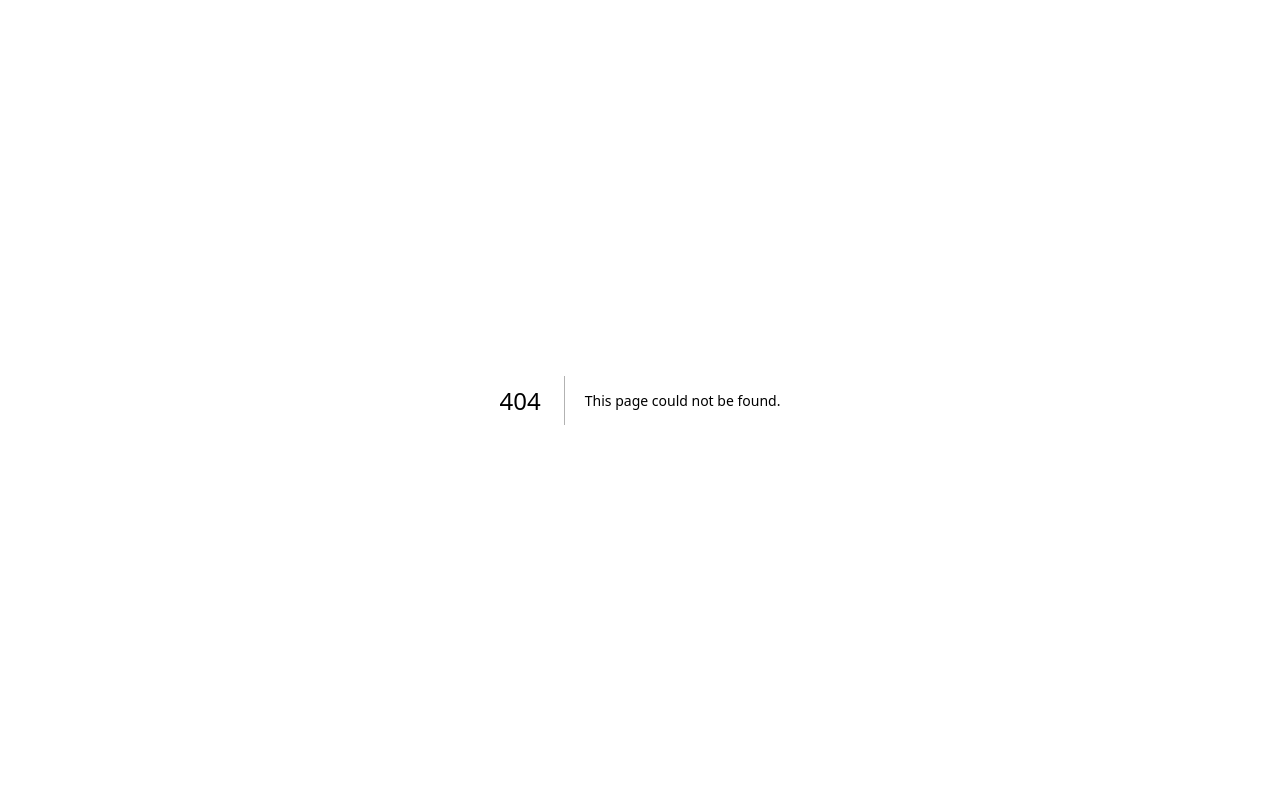
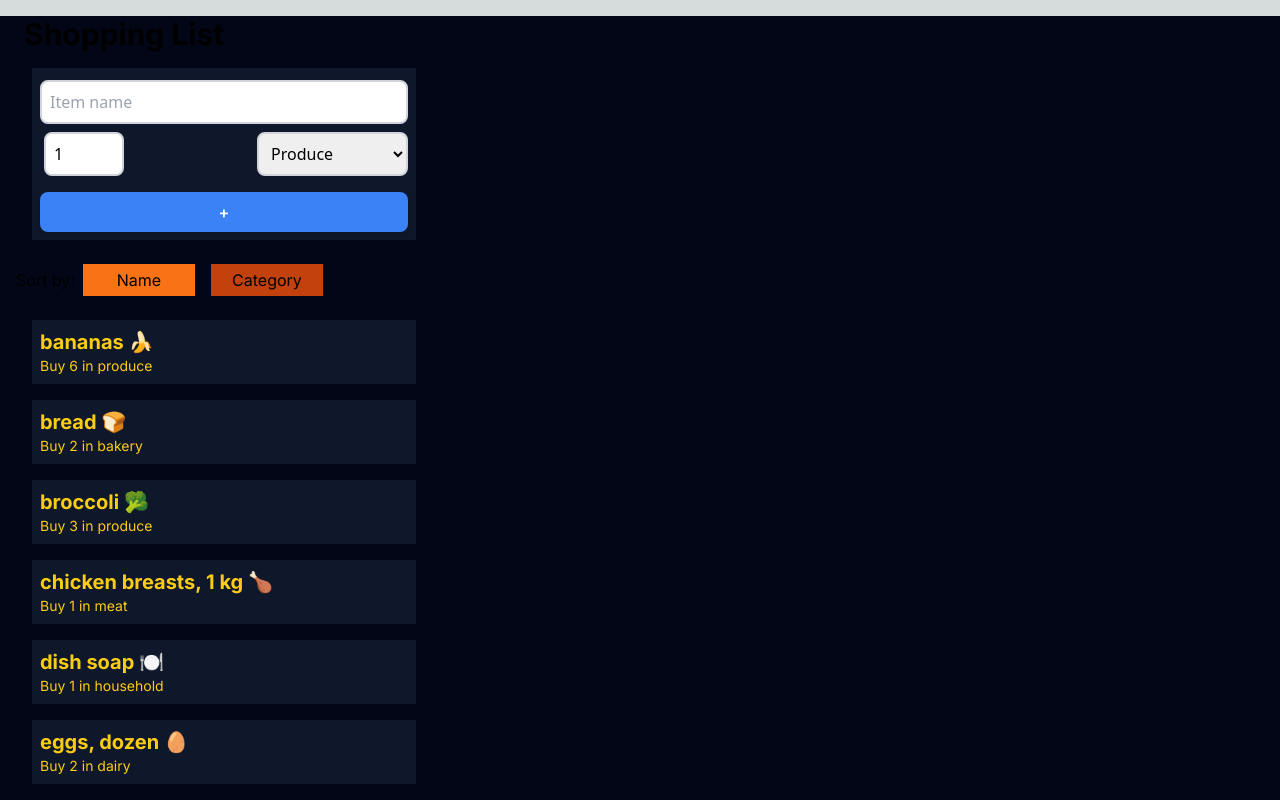
Before and after one commit to sunggeorge/cprg306-assignments, a Next.js app: page /week-6 in a window 1280 px wide. Before the commit this address had no page. Shown: the top 800 px of the page. Built offline with nearby package versions, Linux system fonts and the light colour scheme.

Commit message:
week-6 submission

```diff
--- a/app/page.js
+++ b/app/page.js
@@ -10,6 +10,7 @@ export default function Home() {
         <h2><Link className="weekLinkClass" href="./week-3/">Week 3 Assignment</Link></h2>
         <h2><Link className="weekLinkClass" href="./week-4/">Week 4 Assignment</Link></h2>
         <h2><Link className="weekLinkClass" href="./week-5/">Week 5 Assignment</Link></h2>
+        <h2><Link className="weekLinkClass" href="./week-6/">Week 6 Assignment</Link></h2>
       </main>
     );
   }
--- /dev/null
+++ b/app/week-6/item-list.js
@@ -0,0 +1,51 @@
+"use client";
+import Item from "./item.js";
+import { useState } from "react";
+
+export default function ItemList({items}) {
+
+  const [sortBy, setSortBy] = useState("name");
+
+    const products = [...items].sort((a, b) => {
+      if (sortBy === 'name') {
+        return (a.name.localeCompare(b.name) || a.category.localeCompare(b.category));
+      } else if (sortBy === 'category') {
+        return (a.category.localeCompare(b.category) || a.name.localeCompare(b.name));
+      }
+
+      return 0;
+    });
+
+  const clickEvent = (e) => {
+
+    setSortBy(e.target.name)
+
+  }
+
+  return (
+    <div>
+    <label htmlFor="sort">Sort by:</label>
+    <button name="name"
+      className= {sortBy == 'name' ? 'week-5-active' : 'week-5-inactive'}
+      onClick={clickEvent}>Name</button>
+    <button name="category"
+      className= {sortBy == 'category' ? 'week-5-active' : 'week-5-inactive'}
+      onClick={clickEvent}>Category</button>
+
+      <ul>
+
+        {products.map((item) => (
+          <Item
+            key={item.id} // No warning challenge
+            id={item.id}
+            name={item.name}
+            quantity={item.quantity}
+            category={item.category}
+          />
+        ))}
+
+      </ul>
+    </div>
+
+  );
+}
--- /dev/null
+++ b/app/week-6/item.js
@@ -0,0 +1,11 @@
+import Link from "next/link";
+
+
+export default function Item({id, name, quantity, category}){
+    return(
+        <li key={id} className="p-2 m-4 bg-slate-900 text-yellow-400 max-w-sm">
+            <p className="text-xl font-bold">{name}</p>
+            <p className="text-sm">Buy {quantity} in {category}</p>
+        </li>
+    );
+}
--- /dev/null
+++ b/app/week-6/items.json
@@ -0,0 +1,74 @@
+[
+    {
+      "id": "1h2GJKH12gkHG31h1H",
+      "name": "milk, 4 L 🥛",
+      "quantity": 1,
+      "category": "dairy"
+    },
+    {
+      "id": "2KJH3k2j3H1k2J3K1H",
+      "name": "bread 🍞",
+      "quantity": 2,
+      "category": "bakery"
+    },
+    {
+      "id": "3h2KJH3k2j3H1k2J3",
+      "name": "eggs, dozen 🥚",
+      "quantity": 2,
+      "category": "dairy"
+    },
+    {
+      "id": "4k2J3K1H2GJKH12gk",
+      "name": "bananas 🍌",
+      "quantity": 6,
+      "category": "produce"
+    },
+    {
+      "id": "5H1h1H2KJH3k2j3H",
+      "name": "broccoli 🥦",
+      "quantity": 3,
+      "category": "produce"
+    },
+    {
+      "id": "6H1k2J3K1H2GJKH1",
+      "name": "chicken breasts, 1 kg 🍗",
+      "quantity": 1,
+      "category": "meat"
+    },
+    {
+      "id": "7gkHG31h1H2KJH3k",
+      "name": "pasta sauce 🍝",
+      "quantity": 3,
+      "category": "canned goods"
+    },
+    {
+      "id": "8j3H1k2J3K1H2GJK",
+      "name": "spaghetti, 454 g 🍝",
+      "quantity": 2,
+      "category": "dry goods"
+    },
+    {
+      "id": "9H12gkHG31h1H2KJ",
+      "name": "toilet paper, 12 pack 🧻",
+      "quantity": 1,
+      "category": "household"
+    },
+    {
+      "id": "10H3k2j3H1k2J3K1",
+      "name": "paper towels, 6 pack",
+      "quantity": 1,
+      "category": "household"
+    },
+    {
+      "id": "11k2J3K1H2GJKH12",
+      "name": "dish soap 🍽️",
+      "quantity": 1,
+      "category": "household"
+    },
+    {
+      "id": "12GJKH12gkHG31h1",
+      "name": "hand soap 🧼",
+      "quantity": 4,
+      "category": "household"
+    }
+  ]
--- /dev/null
+++ b/app/week-6/new-item.js
@@ -0,0 +1,76 @@
+"use client";
+
+import { useState } from "react";
+
+export default function NewItem({addItem}) {
+
+    const [name, setName] = useState("");
+    const [quantity, setQuantity] = useState(1);
+    const [category, setCategory] = useState("produce");
+
+    function generateRandom18CharId() {
+        const characters = 'ABCDEFGHIJKLMNOPQRSTUVWXYZabcdefghijklmnopqrstuvwxyz0123456789';
+        let result = '';
+        for (let i = 0; i < 18; i++) {
+            // Select a random character from the characters string
+            const randomIndex = Math.floor(Math.random() * characters.length);
+            result += characters[randomIndex];
+        }
+        return result;
+    }
+
+    const submitFun = (e) => {
+        e.preventDefault();
+        addItem({id:generateRandom18CharId(), name, quantity, category});
+        setName("");
+        setQuantity(1);
+        setCategory("produce");
+    };
+
+    return (
+            <form className="p-2 m-4 bg-slate-900 text-black max-w-sm w-full"
+                onSubmit={submitFun}>
+                <div className="mb-2">
+                    <input
+                        type="text"
+                        value={name}
+                        onChange={(e) => setName(e.target.value)}
+                        className="w-full mt-1 border-2 border-gray-300 p-2 rounded-lg font-sans"
+                        required
+                        placeholder="Item name" />
+                </div>
+                <div className="flex justify-between">
+                    <input
+                        type="number"
+                        min="1"
+                        max="99"
+                        value={quantity}
+                        onChange={(e) => setQuantity(e.target.value)}
+                        className="w-20 ml-1 border-2 border-gray-300 p-2 rounded-lg font-sans"
+                        required />
+                    <select className="ml-1 border-2 border-gray-300 p-2 rounded-lg font-sans"
+                        value="produce"
+                        onChange={(e) => setCategory(e.target.value)}>
+                        <option disabled>Category</option>
+                        <option value="produce">Produce</option>
+                        <option value="dairy">Dairy</option>
+                        <option value="bakery">Bakery</option>
+                        <option value="meat">Meat</option>
+                        <option value="frozen foods">Frozen Foods</option>
+                        <option value="canned goods">Canned Goods</option>
+                        <option value="dry goods">Dry Goods</option>
+                        <option value="beverages">Beverages</option>
+                        <option value="snacks">Snacks</option>
+                        <option value="household">Household</option>
+                        <option value="other">Other</option>
+                    </select>
+                </div>
+                    <button type="submit"
+                        className="w-full mt-4 py-2 px-4 bg-blue-500 text-white font-semibold rounded-lg shadow-md hover:bg-blue-700 focus:outline-none focus:ring-2 focus:ring-blue-400 focus:ring-opacity-75"
+                    >+</button>
+
+            </form>
+    )
+
+
+}
--- /dev/null
+++ b/app/week-6/page.js
@@ -0,0 +1,25 @@
+"use client";
+import { useState } from "react";
+import NewItem from "./new-item.js";
+import ItemList from "./item-list.js";
+import itemsData from "./items.json";
+
+export default function Page() {
+
+  const [itemList, setItemList] = useState(itemsData);
+
+  function handleAddItem(newItem) {
+    setItemList([...itemList, newItem]);
+  }
+
+  return (
+
+    <main className="bg-slate-950">
+        <div className="m-4">
+            <h2 className="text-3xl font-bold m-2">Shopping List</h2>
+            <NewItem addItem={handleAddItem} />
+            <ItemList items={itemList} />
+        </div>
+    </main>
+  );
+}
```
